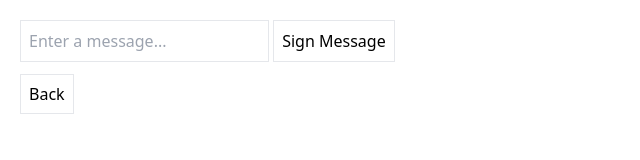
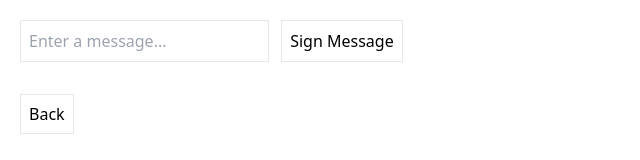
Before and after one commit to codegod100/mob, a SvelteKit app: page /sign in a window 1280 px wide. Shown: the top 160 px of the page, without its empty margins (0-640 px from the left). Built offline with nearby package versions, Linux system fonts and the light colour scheme.

Commit message:
more styling

```diff
--- a/src/routes/sign/+page.svelte
+++ b/src/routes/sign/+page.svelte
@@ -23,9 +23,9 @@
         if (stuff) stuff.value = "";
       }}
     />
-    <button type="submit" class="border p-2">Sign Message</button>
+    <button type="submit" class="border p-2 ml-2">Sign Message</button>
   </form>
-  <div class="flex">
+  <div class="flex mt-5">
     {#if signed}
       <div>
         <textarea rows="8" cols="40" bind:this={stuff} class="border">
```
